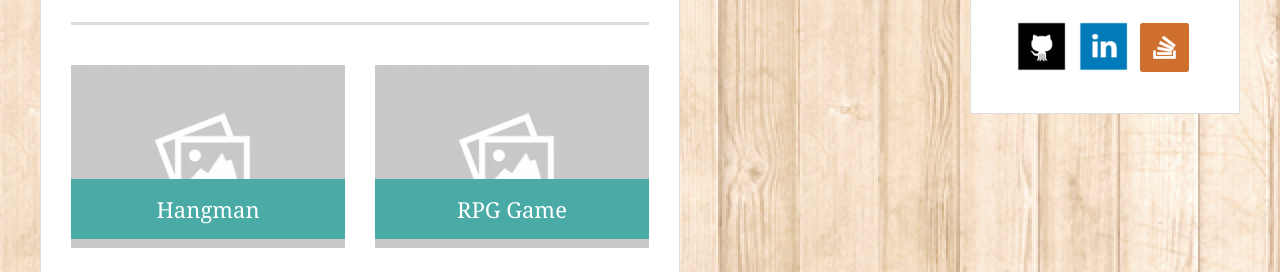
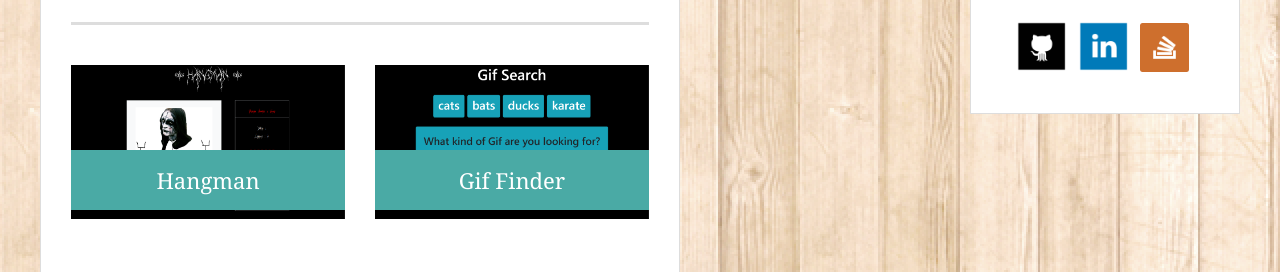
Before and after one commit to adkahane/adkahane.github.io, a plain HTML site: page portfolio.html in a window 1280 px wide. Shown: the part 238-510 px from the top of the page. Drawn offline with Linux system fonts and the light colour scheme; grey boxes are pictures that could not be loaded.

Commit message:
added a link to hangman and gif search projects

```diff
--- a/portfolio.html
+++ b/portfolio.html
@@ -30,13 +30,13 @@
 			<h1>Portfolio</h1>
 
 			<div class="projects">
-				<a href="#"><img src="assets/images/image_placeholder.png" alt="hangman"></a>
+				<a href="https://adkahane.github.io/Hangman-Game/"><img src="assets/images/hangman.png" alt="hangman"></a>
 				<h3>Hangman</h3>
 			</div>
 
 			<div class="projects">
-				<a href="#"><img src="assets/images/image_placeholder.png" alt="RPG"></a>
-				<h3>RPG Game</h3>
+				<a href="https://adkahane.github.io/Gif-Search/"><img src="assets/images/gifSearch.png" alt="Gif Finder"></a>
+				<h3>Gif Finder</h3>
 			</div>
 
 			<div class="projects">
```
Also changed, not shown: assets/images/gifSearch.png (added), assets/images/hangman.png (added).
